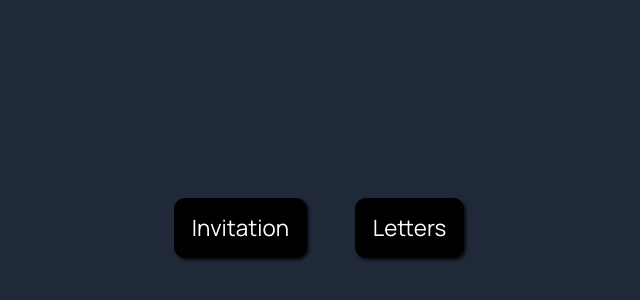
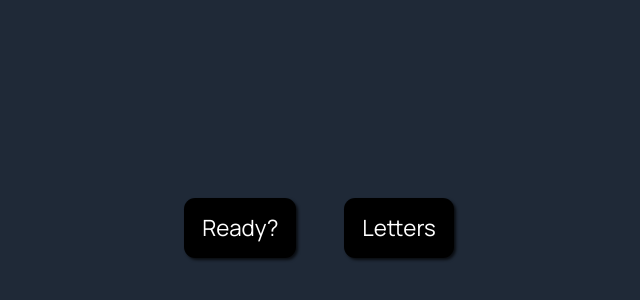
Before and after one commit to odgerelight/Suvdaa, a Next.js app: page / in a window 1280 px wide. Shown: the part 172-472 px from the top of the page, without its empty margins (321-961 px from the left). Built offline with nearby package versions, Linux system fonts and the light colour scheme.

Commit message:
Text changed

```diff
--- a/app/page.tsx
+++ b/app/page.tsx
@@ -6,7 +6,7 @@ export default function Home() {
       <div>
         <div className="bg-gray-800 h-screen w-screen flex flex-rpw justify-center items-center gap-12">
           <Link href="/invitation">
-            <button>Invitation</button>
+            <button>Ready?</button>
           </Link>
           <Link href="/letters">
             <button>Letters</button>
```
